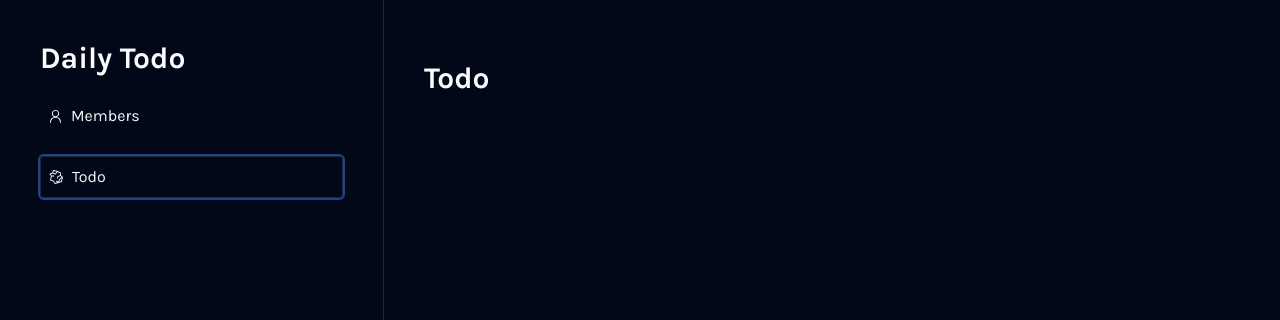
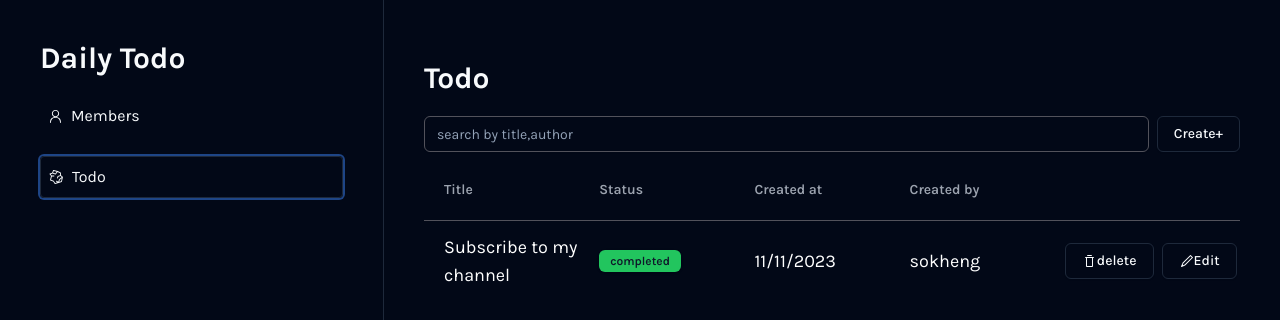
Before and after one commit to Chensokheng/next-supabase-dashboard, a Next.js app: page /dashboard/todo in a window 1280 px wide. Shown: the top 320 px of the page. Built offline with nearby package versions, Linux system fonts and the light colour scheme.

Commit message:
feat: todo page

```diff
--- /dev/null
+++ b/app/dashboard/todo/actions/index.ts
@@ -0,0 +1,9 @@
+// "use server";
+export async function createTodo() {
+	console.log("create todo");
+}
+export async function updateTodoById(id: string) {
+	console.log("update todo");
+}
+export async function deleteTodoById(id: string) {}
+export async function readTodos() {}
--- /dev/null
+++ b/app/dashboard/todo/components/CreateTodo.tsx
@@ -0,0 +1,15 @@
+import { Button } from "@/components/ui/button";
+import React from "react";
+import DailogForm from "./DialogForm";
+import MemberTodo from "./MemberTodo";
+
+export default function CreateTodo() {
+	return (
+		<DailogForm
+			id="create-trigger"
+			title="Create Todo"
+			Trigger={<Button variant="outline">Create+</Button>}
+			form={<MemberTodo isEdit={false} />}
+		/>
+	);
+}
--- /dev/null
+++ b/app/dashboard/todo/components/DialogForm.tsx
@@ -0,0 +1,40 @@
+import {
+	Dialog,
+	DialogContent,
+	DialogDescription,
+	DialogHeader,
+	DialogTitle,
+	DialogTrigger,
+} from "@/components/ui/dialog";
+
+import React, { ReactNode } from "react";
+import MemberForm from "./MemberTodo";
+
+export default function DailogForm({
+	Trigger,
+	id,
+	title,
+	form,
+}: {
+	title: string;
+	Trigger: ReactNode;
+	id: string;
+	form: ReactNode;
+}) {
+	return (
+		<Dialog>
+			<DialogTrigger asChild id={id}>
+				{Trigger}
+			</DialogTrigger>
+			<DialogContent className="sm:max-w-[425px]">
+				<DialogHeader>
+					<DialogTitle>{title}</DialogTitle>
+					<DialogDescription>
+						Make changes to your profile here. Click save when
+					</DialogDescription>
+				</DialogHeader>
+				{form}
+			</DialogContent>
+		</Dialog>
+	);
+}
--- /dev/null
+++ b/app/dashboard/todo/components/EditTodo.tsx
@@ -0,0 +1,21 @@
+import React from "react";
+import DailogForm from "./DialogForm";
+import { Button } from "@/components/ui/button";
+import { Pencil1Icon } from "@radix-ui/react-icons";
+import MemberForm from "./MemberTodo";
+
+export default function EditTodo() {
+	return (
+		<DailogForm
+			id="update-trigger"
+			title="Edit Todo"
+			Trigger={
+				<Button variant="outline">
+					<Pencil1Icon />
+					Edit
+				</Button>
+			}
+			form={<MemberForm isEdit={true} />}
+		/>
+	);
+}
--- /dev/null
+++ b/app/dashboard/todo/components/ListOfTodo.tsx
@@ -0,0 +1,60 @@
+import React from "react";
+import { TrashIcon } from "@radix-ui/react-icons";
+import { Button } from "@/components/ui/button";
+import EditTodo from "./EditTodo";
+import { Badge } from "@/components/ui/badge";
+
+export default function ListOfTodo() {
+	const todos = [
+		{
+			title: "Subscribe to my channel",
+			status: "completed",
+			created_at: new Date().toLocaleDateString(),
+			create_by: "sokheng",
+		},
+	];
+	return (
+		<>
+			{todos.map((todo, index) => {
+				return (
+					<div
+						className=" grid grid-cols-5  rounded-sm mx-2 p-3 align-middle"
+						key={index}
+					>
+						{Object.keys(todo).map((key, index) => {
+							if (key === "status") {
+								return (
+									<div
+										key={index}
+										className="flex items-center"
+									>
+										<Badge variant="complete">
+											{todo[key as keyof typeof todo]}
+										</Badge>
+									</div>
+								);
+							} else {
+								return (
+									<h1
+										className="flex items-center text-white text-lg"
+										key={index}
+									>
+										{todo[key as keyof typeof todo]}
+									</h1>
+								);
+							}
+						})}
+
+						<div className="flex gap-2 items-center">
+							<Button variant="outline">
+								<TrashIcon />
+								delete
+							</Button>
+							<EditTodo />
+						</div>
+					</div>
+				);
+			})}
+		</>
+	);
+}
--- /dev/null
+++ b/app/dashboard/todo/components/MemberTodo.tsx
@@ -0,0 +1,134 @@
+"use client";
+import { Input } from "@/components/ui/input";
+
+import { zodResolver } from "@hookform/resolvers/zod";
+import { useForm } from "react-hook-form";
+import * as z from "zod";
+
+import { Button } from "@/components/ui/button";
+import {
+	Form,
+	FormControl,
+	FormDescription,
+	FormField,
+	FormItem,
+	FormLabel,
+	FormMessage,
+} from "@/components/ui/form";
+import { toast } from "@/components/ui/use-toast";
+
+import {
+	Select,
+	SelectContent,
+	SelectItem,
+	SelectTrigger,
+	SelectValue,
+} from "@/components/ui/select";
+import { createTodo, updateTodoById } from "../actions";
+import { Checkbox } from "@/components/ui/checkbox";
+
+const FormSchema = z.object({
+	title: z.string().min(10, {
+		message: "Title must be at least 10 characters.",
+	}),
+	completed: z.boolean(),
+});
+
+export default function MemberTodo({ isEdit }: { isEdit: boolean }) {
+	const form = useForm<z.infer<typeof FormSchema>>({
+		resolver: zodResolver(FormSchema),
+		defaultValues: {
+			title: "",
+			completed: false,
+		},
+	});
+
+	const handleCreateMember = (data: z.infer<typeof FormSchema>) => {
+		createTodo();
+
+		document.getElementById("create-trigger")?.click();
+
+		toast({
+			title: "You submitted the following values:",
+			description: (
+				<pre className="mt-2 w-[340px] rounded-md bg-slate-950 p-4">
+					<code className="text-white">
+						{JSON.stringify(data, null, 2)}
+					</code>
+				</pre>
+			),
+		});
+	};
+
+	const handleUpdateMember = (data: z.infer<typeof FormSchema>) => {
+		updateTodoById("hello");
+		document.getElementById("update-trigger")?.click();
+
+		toast({
+			title: "You submitted the following values:",
+			description: (
+				<pre className="mt-2 w-[340px] rounded-md bg-slate-950 p-4">
+					<code className="text-white">
+						{JSON.stringify(data, null, 2)}
+					</code>
+				</pre>
+			),
+		});
+	};
+
+	function onSubmit(data: z.infer<typeof FormSchema>) {
+		if (isEdit) {
+			handleUpdateMember(data);
+		} else {
+			handleCreateMember(data);
+		}
+	}
+
+	return (
+		<Form {...form}>
+			<form
+				onSubmit={form.handleSubmit(onSubmit)}
+				className="w-full space-y-6"
+			>
+				<FormField
+					control={form.control}
+					name="title"
+					render={({ field }) => (
+						<FormItem>
+							<FormLabel>Title</FormLabel>
+							<FormControl>
+								<Input
+									placeholder="todo title"
+									type="text"
+									{...field}
+									onChange={field.onChange}
+								/>
+							</FormControl>
+							<FormMessage />
+						</FormItem>
+					)}
+				/>
+				<FormField
+					control={form.control}
+					name="completed"
+					render={({ field }) => (
+						<FormItem className="flex flex-row items-start space-x-3 space-y-0 rounded-md border p-4 shadow">
+							<FormControl>
+								<Checkbox
+									checked={field.value}
+									onCheckedChange={field.onChange}
+								/>
+							</FormControl>
+							<div className="space-y-1 leading-none">
+								<FormLabel>complete</FormLabel>
+							</div>
+						</FormItem>
+					)}
+				/>
+				<Button type="submit" className="w-full" variant="outline">
+					Submit
+				</Button>
+			</form>
+		</Form>
+	);
+}
--- /dev/null
+++ b/app/dashboard/todo/components/SearchTodo.tsx
@@ -0,0 +1,11 @@
+import { Input } from "@/components/ui/input";
+import React from "react";
+
+export default function SearchTodo() {
+	return (
+		<Input
+			placeholder="search by title,author"
+			className=" border-zinc-600  focus:border-zinc-600"
+		/>
+	);
+}
--- /dev/null
+++ b/app/dashboard/todo/components/TodoTable.tsx
@@ -0,0 +1,27 @@
+import React from "react";
+import ListOfTodo from "./ListOfTodo";
+
+export default function TodoTable() {
+	const tableHeader = ["Title", "Status", "Created at", "Created by"];
+
+	return (
+		<div className="  rounded-sm pb-5 w-full overflow-y-auto  ">
+			<div className="w-[800px] sm:w-full ">
+				<div className=" grid grid-cols-5 px-5 py-2  border-b pb-5 border-zinc-600">
+					{tableHeader.map((header, index) => {
+						return (
+							<h1
+								key={index}
+								className="font-semibold text-sm text-gray-400"
+							>
+								{header}
+							</h1>
+						);
+					})}
+				</div>
+
+				<ListOfTodo />
+			</div>
+		</div>
+	);
+}
--- a/app/dashboard/todo/page.tsx
+++ b/app/dashboard/todo/page.tsx
@@ -1,9 +1,17 @@
 import React from "react";
+import MemberTable from "./components/TodoTable";
+import SearchTodo from "./components/SearchTodo";
+import CreateTodo from "./components/CreateTodo";
 
 export default function Todo() {
 	return (
-		<div>
+		<div className="space-y-5 w-full overflow-y-auto">
 			<h1 className="text-3xl font-bold">Todo</h1>
+			<div className="flex gap-2">
+				<SearchTodo />
+				<CreateTodo />
+			</div>
+			<MemberTable />
 		</div>
 	);
 }
--- /dev/null
+++ b/components/ui/badge.tsx
@@ -0,0 +1,38 @@
+import * as React from "react";
+import { cva, type VariantProps } from "class-variance-authority";
+
+import { cn } from "@/lib/utils";
+
+const badgeVariants = cva(
+	"inline-flex items-center rounded-md border px-2.5 py-0.5 text-xs font-semibold transition-colors focus:outline-none focus:ring-2 focus:ring-ring focus:ring-offset-2",
+	{
+		variants: {
+			variant: {
+				default:
+					"border-transparent bg-primary text-primary-foreground shadow hover:bg-primary/80",
+				secondary:
+					"border-transparent bg-secondary text-secondary-foreground hover:bg-secondary/80",
+				destructive:
+					"border-transparent bg-destructive text-destructive-foreground shadow hover:bg-destructive/80",
+				outline: "text-foreground border-dashed ",
+				complete:
+					"border-transparent bg-green-500 text-primary-foreground shadow ",
+			},
+		},
+		defaultVariants: {
+			variant: "default",
+		},
+	}
+);
+
+export interface BadgeProps
+	extends React.HTMLAttributes<HTMLDivElement>,
+		VariantProps<typeof badgeVariants> {}
+
+function Badge({ className, variant, ...props }: BadgeProps) {
+	return (
+		<div className={cn(badgeVariants({ variant }), className)} {...props} />
+	);
+}
+
+export { Badge, badgeVariants };
--- /dev/null
+++ b/components/ui/checkbox.tsx
@@ -0,0 +1,30 @@
+"use client"
+
+import * as React from "react"
+import * as CheckboxPrimitive from "@radix-ui/react-checkbox"
+import { CheckIcon } from "@radix-ui/react-icons"
+
+import { cn } from "@/lib/utils"
+
+const Checkbox = React.forwardRef<
+  React.ElementRef<typeof CheckboxPrimitive.Root>,
+  React.ComponentPropsWithoutRef<typeof CheckboxPrimitive.Root>
+>(({ className, ...props }, ref) => (
+  <CheckboxPrimitive.Root
+    ref={ref}
+    className={cn(
+      "peer h-4 w-4 shrink-0 rounded-sm border border-primary shadow focus-visible:outline-none focus-visible:ring-1 focus-visible:ring-ring disabled:cursor-not-allowed disabled:opacity-50 data-[state=checked]:bg-primary data-[state=checked]:text-primary-foreground",
+      className
+    )}
+    {...props}
+  >
+    <CheckboxPrimitive.Indicator
+      className={cn("flex items-center justify-center text-current")}
+    >
+      <CheckIcon className="h-4 w-4" />
+    </CheckboxPrimitive.Indicator>
+  </CheckboxPrimitive.Root>
+))
+Checkbox.displayName = CheckboxPrimitive.Root.displayName
+
+export { Checkbox }
--- a/package.json
+++ b/package.json
@@ -10,6 +10,7 @@
   },
   "dependencies": {
     "@hookform/resolvers": "^3.3.2",
+    "@radix-ui/react-checkbox": "^1.0.4",
     "@radix-ui/react-dialog": "^1.0.5",
     "@radix-ui/react-icons": "^1.3.0",
     "@radix-ui/react-label": "^2.0.2",
```
Also changed, not shown: 1 other file (tests, documents, lock files or other folders).
